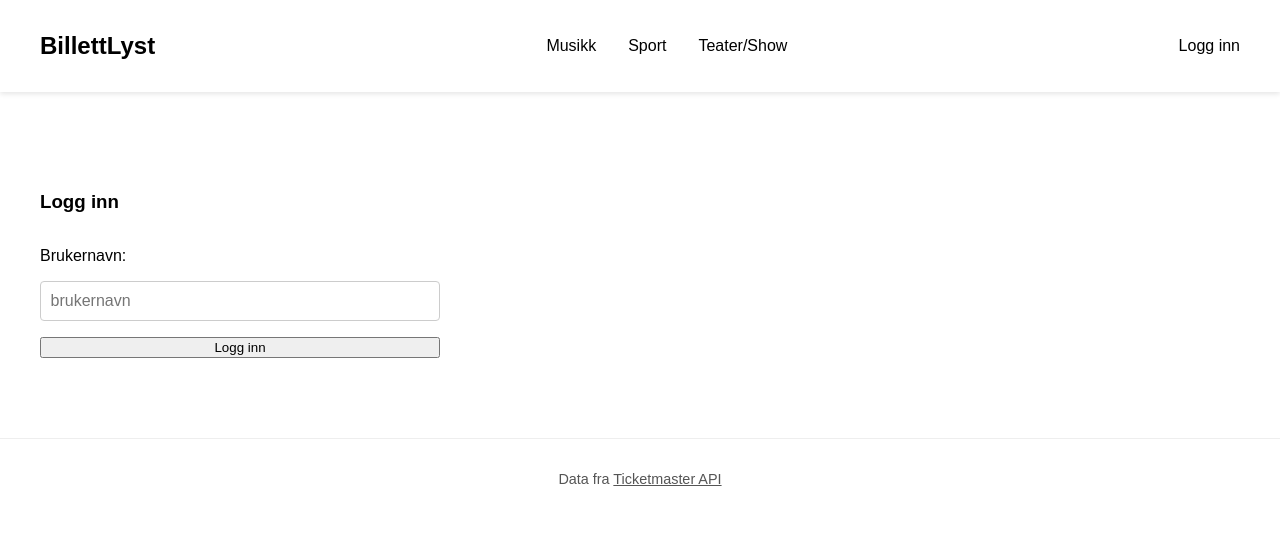
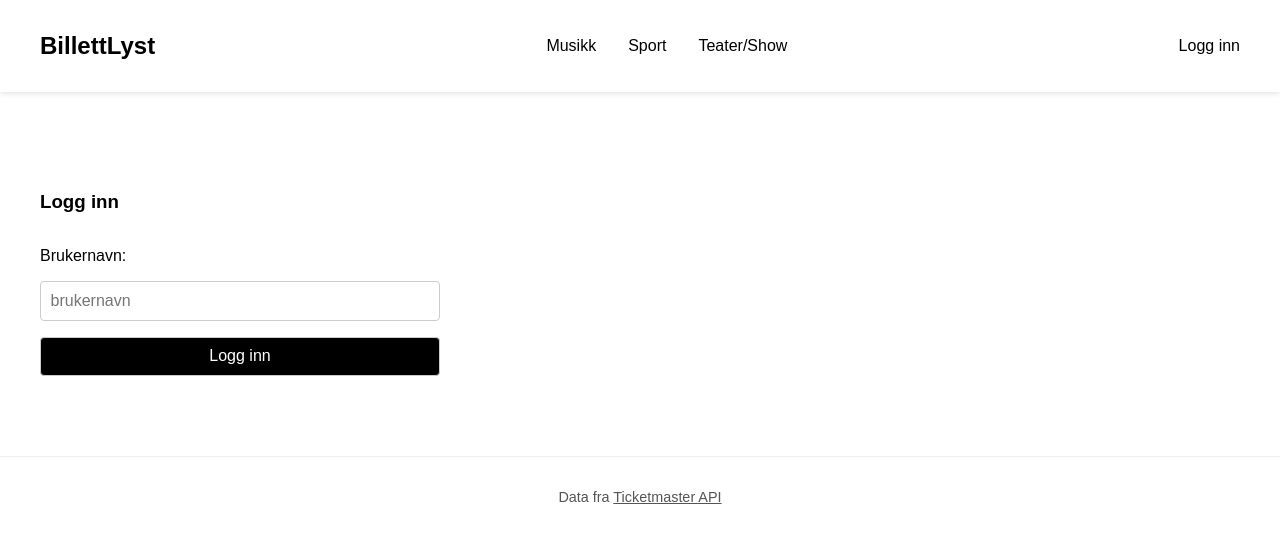
Before and after one commit to isakhb/UIN25_Gruppe3, a React (Vite) app in the folder Billettlyst/: page /dashboard in a window 1280 px wide. Shown: the top 540 px of the page. Built offline with nearby package versions, Linux system fonts and the light colour scheme; no server answers.

Commit message:
La til Logginn knappen på style.css

```diff
--- a/Billettlyst/src/style.css
+++ b/Billettlyst/src/style.css
@@ -156,6 +156,21 @@ h2 {
   line-height: 1.3;
 }
 
+.loginknapp {
+  background-color: black;
+  color: white;
+  padding: 0.6rem;
+  font-size: 1rem;
+  border: 1px solid #ccc;
+  border-radius: 4px;
+  cursor: pointer;
+  transition: background-color 0.3s ease, transform 0.2s ease;
+}
+
+.loginknapp:hover {
+  background-color: #333;
+  transform: scale(1.03);
+}
 
 
 @media (max-width: 768px) {
```
